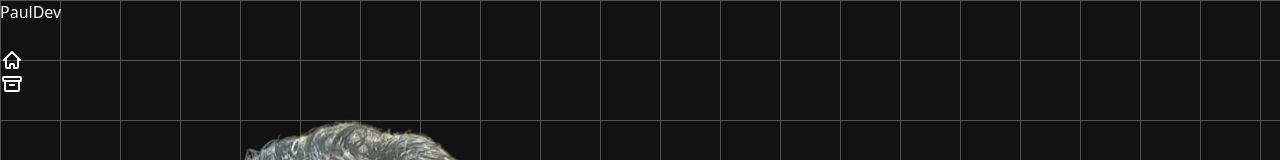
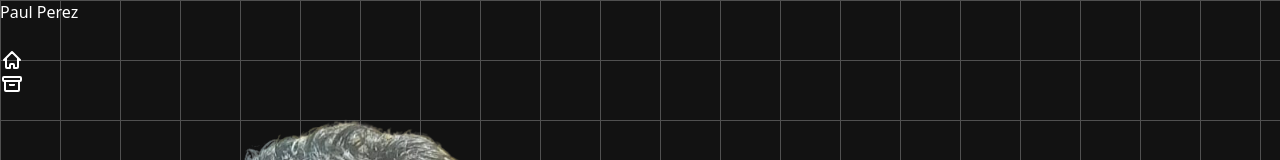
Before and after one commit to PaulPPS632/PaulPerez, an Angular app: page / in a window 1280 px wide. Shown: the top 160 px of the page. Built offline with nearby package versions, Linux system fonts and the light colour scheme.

Commit message:
Change name header

```diff
--- a/src/app/components/footer/footer.component.html
+++ b/src/app/components/footer/footer.component.html
@@ -1,6 +1,6 @@
 <div class="flex flex-col md:flex-row justify-evenly md:justify-between items-center py-4 px-8 border-t border-gray-400 bg-[#121212] h-56">
     <div class="">
-        <h1 class="text-2xl font-thin">PaulDev</h1>
+        <h1 class="text-2xl font-thin">Paul Perez</h1>
     </div>
     <div>
         <p class="text-lg font-thin mb-4">Sigueme en mis redes sociales</p>
--- a/src/app/components/header/header.component.html
+++ b/src/app/components/header/header.component.html
@@ -1,6 +1,6 @@
 <div class="fixed w-full z-50 flex flex-row justify-between items-center py-4 px-8 border-b border-gray-400 bg-[#121212] max-w-screen-2xl m-auto">
     <div class="">
-        <h1 class="text-3xl font-thin cursor-pointer" [routerLink]="['/']">PaulDev</h1>
+        <h1 class="text-3xl font-thin cursor-pointer" [routerLink]="['/']">Paul Perez</h1>
     </div>
     <div class="lg:hidden">
         <!-- Botón de menú hamburguesa -->
```
